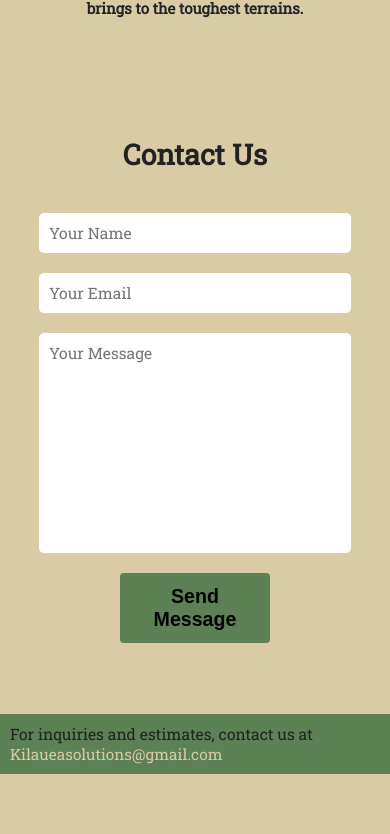
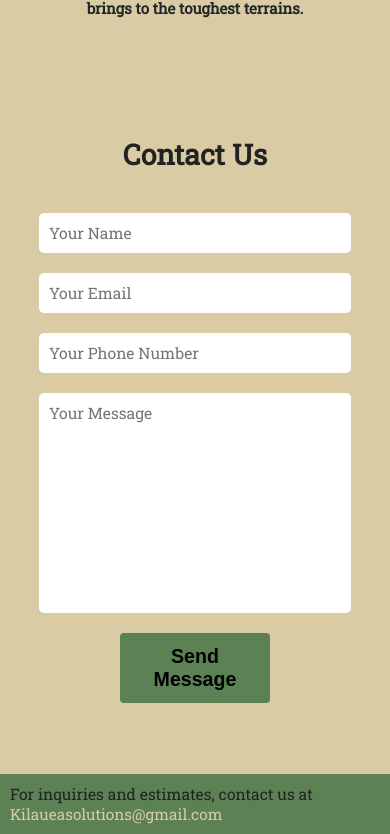
Before and after one commit to gefenbar/kilauea-slope-mowing-website, a React (Create React App) app: page / in a window 390 px wide. Shown: the part 3819-4653 px from the top of the page. Before the commit the page ends 4593 px from the top, so only its background shows below. Built offline with nearby package versions, Linux system fonts and the light colour scheme; no server answers.

Commit message:
added phone field to form

```diff
--- a/package.json
+++ b/package.json
@@ -27,6 +27,7 @@
     "ms": "^2.1.2",
     "node-releases": "^2.0.14",
     "picocolors": "^1.0.0",
+    "react": "^18.3.1",
     "react-accessibility": "^0.13.1",
     "react-dom": "^18.2.0",
     "react-helmet": "^6.1.0",
--- a/src/App.js
+++ b/src/App.js
@@ -36,7 +36,6 @@ Transforming landscapes with precision. Get your free estimate today!"
         />
         <meta name="author" content="Niv" />
         <meta name="viewport" content="width=device-width, initial-scale=1.0" />
-              {/* Schema.org markup for Organization */}
               <script type="application/ld+json">
   {JSON.stringify({
     "@context": "http://schema.org/",
--- a/src/Components/ContactForm.js
+++ b/src/Components/ContactForm.js
@@ -53,6 +53,14 @@ export default function ContactForm() {
             field="_replyto"
             errors={state.errors}
           />
+            <input
+            id="phone"
+            type="tel"
+            name="phone"
+            placeholder="Your Phone Number"
+            className="input-field"
+          />
+          <ValidationError prefix="Phone" field="phone" errors={state.errors} />
           <textarea
             id="message"
             name="message"
```
Also changed, not shown: 1 other file (tests, documents, lock files or other folders).
